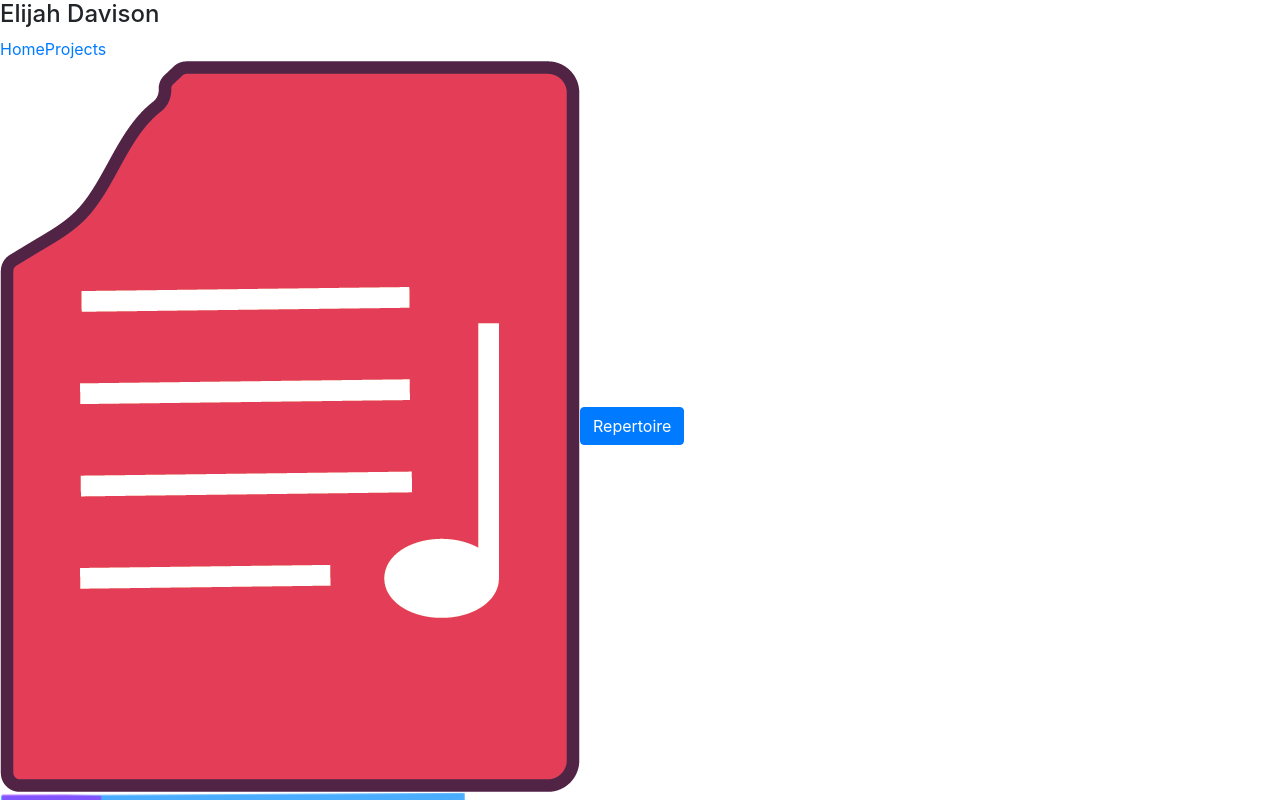
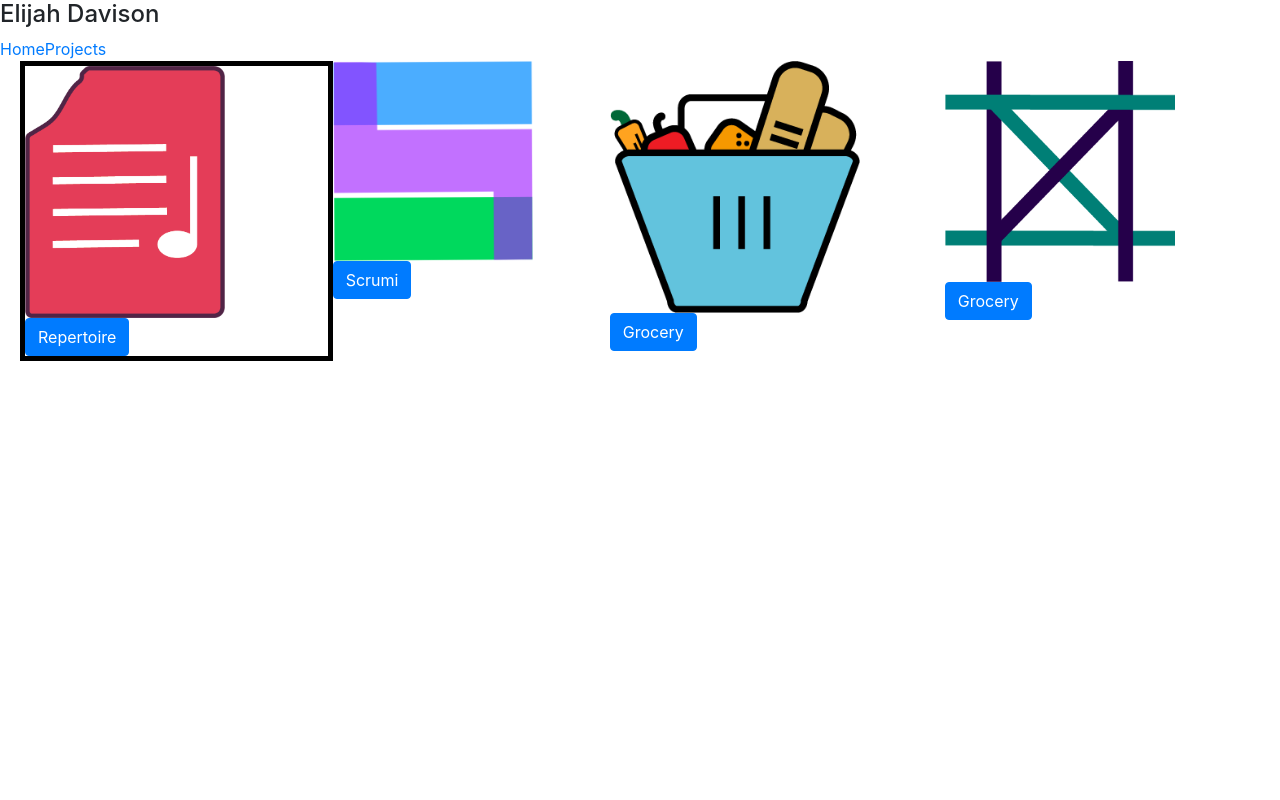
Before and after one commit to ehdavison/ehdavison.github.io, a React (Create React App) app: page /projects in a window 1280 px wide. Shown: the top 800 px of the page. Built offline with nearby package versions, Linux system fonts and the light colour scheme.

Commit message:
resized and styled projects

```diff
--- a/src/components/Projects.css
+++ b/src/components/Projects.css
@@ -1,4 +1,29 @@
+.projects-container {
+    margin-left: 20px;
+    margin-right: 20px;
+    display: flex;
+}
+
 .repertoire {
-    border-width: 10px;
-    border-color: black;
+    border: 5px solid black;
 }
+
+.repertoire-icon {
+    height: auto;
+    width: 200px;
+}
+
+.scrumi-icon {
+    height: auto;
+    width: 200px;
+}
+
+.grocery-icon {
+    height: auto;
+    width: 250px;
+}
+
+.tic-tac-toe-icon {
+    height: auto;
+    width: 230px;
+}
--- a/src/components/Projects.js
+++ b/src/components/Projects.js
@@ -64,22 +64,22 @@ function Projects() {
 
         <div className="projects-container">
           <div className="repertoire">
-            <img alt="repertoire-icon" src={RepertoireIcon} />
+            <img className="repertoire-icon" alt="repertoire-icon" src={RepertoireIcon} />
             <Button variant="primary" onClick={() => setRepShow(true)}>Repertoire</Button>
           </div>
 
           <div className="scrumi">
-            <img alt="scrumi-icon" src={ScrumiLogo} />
+            <img className="scrumi-icon" alt="scrumi-icon" src={ScrumiLogo} />
             <Button variant="primary" onClick={() => setScrumShow(true)}>Scrumi</Button>
           </div>
 
           <div className="grocery">
-            <img alt="grocery-icon" src={GroceryIcon} />
+            <img className="grocery-icon" alt="grocery-icon" src={GroceryIcon} />
             <Button variant="primary" onClick={() => setGroShow(true)}>Grocery</Button>
           </div>
 
           <div className="tic-tac-toe">
-            <img alt="tic-tac-toe-icon" src={TTTIcon}/>
+            <img className="tic-tac-toe-icon" alt="tic-tac-toe-icon" src={TTTIcon}/>
             <Button variant="primary" onClick={() => setTicShow(true)}>Grocery</Button>
           </div>
         </div>
```
Also changed, not shown: 1 other file (tests, documents, lock files or other folders).
